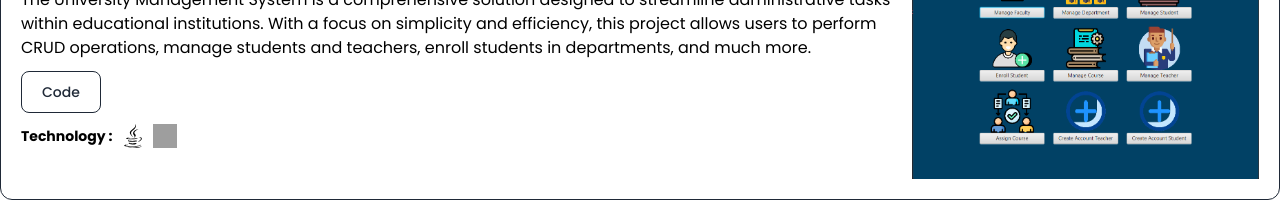
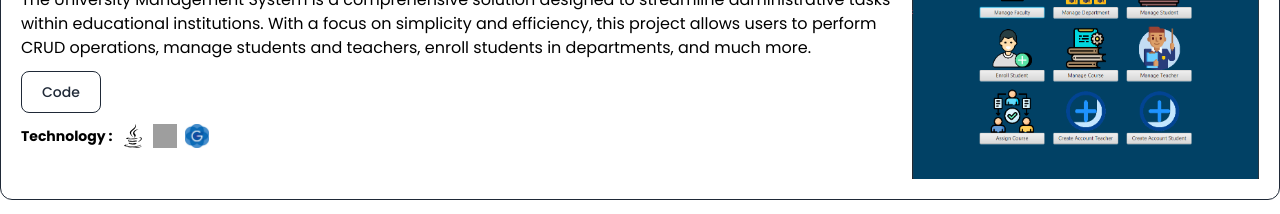
Before and after one commit to Cheapanha-Sok/my_portfolio, a React (Vite) app: page / in a window 1280 px wide. Shown: the part 2000-2214 px from the top of the page. Built offline with nearby package versions, Linux system fonts and the light colour scheme; grey boxes are pictures that could not be loaded.

Commit message:
updated for tech

```diff
--- a/src/components/Project.jsx
+++ b/src/components/Project.jsx
@@ -9,13 +9,14 @@ import javaFx1 from "../assets/img/javaFx1.png"
 import javaFx2 from "../assets/img/javaFx2.png"
 import mysql from "../assets/img/mysql.png"
 import java from "../assets/svg/java.svg"
+import secenceBuilder from "../assets/img/scencebuilder.jpg"
 import Tech from "./Tech";
 
 export default function Project() {
     const [isHovered, setIsHovered] = useState(false);
 
     const tosan = [react, tailwind, firebase];
-    const schoolmanagementsystem = [java, mysql];
+    const schoolmanagementsystem = [java, mysql, secenceBuilder];
 
     return (
         <section id='projects' className='flex flex-col py-5 gap-5 items-center'>
```
Also changed, not shown: src/assets/img/scencebuilder.jpg (added).
